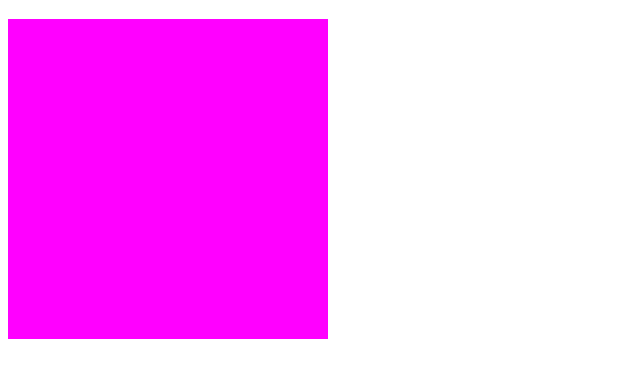
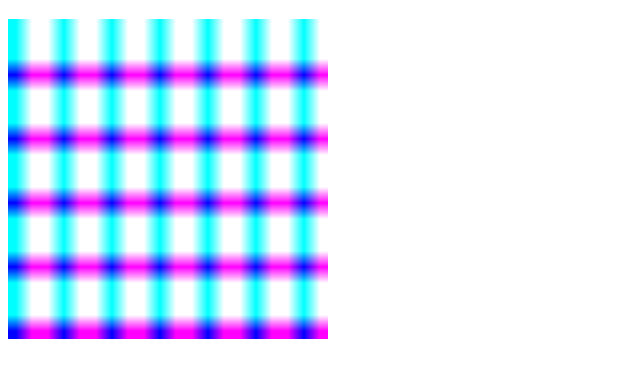
Before and after one commit to railsagainstignorance/gpujs-experiment-conways-game-of-life, a plain HTML site: page index.html in a window 1280 px wide. Shown: the part 61-438 px from the top of the page, without its empty margins (0-640 px from the left). Drawn offline with Linux system fonts and the light colour scheme.

Commit message:
refactored canvas insertion so that gol doesn;t care

```diff
--- a/includes/gameOfLife.js
+++ b/includes/gameOfLife.js
@@ -4,7 +4,7 @@ const GOL = (function(){
     const gpu = config.gpu;
 
     const render = gpu.createKernel(function() {
-        this.color(50, 0, 50, 1);
+        this.color(50 * (this.thread.x % 3), 50 * (this.thread.y % 4), 50, 1);
     })
       .setOutput([20, 20])
       .setGraphical(true);
@@ -12,8 +12,7 @@ const GOL = (function(){
     render();
 
     const canvas = render.getCanvas();
-    canvas.id = config.canvasId;
-    document.getElementById(config.canvasDivId).appendChild(canvas);
+    config.displayCanvas( canvas );
   }
 
 return {
--- a/index.html
+++ b/index.html
@@ -17,8 +17,11 @@
   (function(){
     GOL.create({
       gpu : new GPU(),
-      canvasDivId : 'canvas-holder',
-      canvasId : 'myCanvas',
+      displayCanvas : function (canvas){
+        canvas.id = 'myCanvas';
+        const canvasDivElement = document.getElementById('canvas-holder');
+        canvasDivElement.appendChild(canvas);
+      }
     });
   })();
   </script>
```
